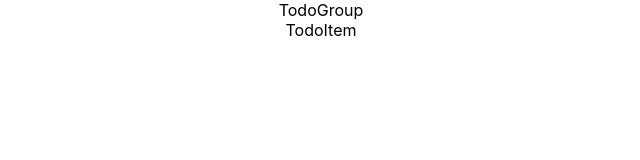
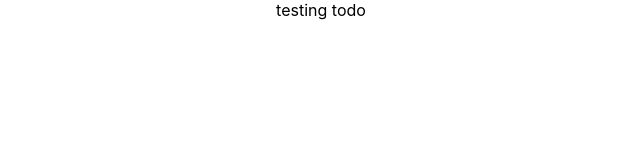
Before and after one commit to kudoyuto/todoList, a React (Create React App) app: page / in a window 1280 px wide. Shown: the top 160 px of the page, without its empty margins (319-959 px from the left). Built offline with nearby package versions, Linux system fonts and the light colour scheme.

Commit message:
[todoList][Yuto]feat: added initial state using store

```diff
--- a/package.json
+++ b/package.json
@@ -3,11 +3,13 @@
   "version": "0.1.0",
   "private": true,
   "dependencies": {
+    "@reduxjs/toolkit": "^1.6.1",
     "@testing-library/jest-dom": "^5.14.1",
     "@testing-library/react": "^11.2.7",
     "@testing-library/user-event": "^12.8.3",
     "react": "^17.0.2",
     "react-dom": "^17.0.2",
+    "react-redux": "^7.2.4",
     "react-scripts": "4.0.3",
     "web-vitals": "^1.1.2"
   },
--- /dev/null
+++ b/src/common/constants/constants.js
@@ -0,0 +1,6 @@
+export const initialToDoList = [
+    {
+        id: "cc53dc26-61b0-406b-99dd-b8825dd2ceec",
+        text: "todo example",
+        done: false
+    }];
--- /dev/null
+++ b/src/common/utils/utils.js
@@ -0,0 +1,9 @@
+export function getAllTodoIds(todos) {
+    return todos.map(todo => todo.id);
+}
+
+export function getToDoByIds(todos, id) {
+
+    return todos.find(todo => todo.id === id);
+
+}
--- a/src/features/todos/components/TodoGroup.js
+++ b/src/features/todos/components/TodoGroup.js
@@ -1,11 +1,20 @@
 import React from 'react'
+import { useSelector } from 'react-redux'
 import TodoItem from './TodoItem'
+import { initialToDoList } from '../../../common/constants/constants'
+import { getAllTodoIds } from '../../../common/utils/utils'
+import {selectTodoIds} from '../reducers/todosSlice'
 
 function TodoGroup() {
+    const todoIds = useSelector(selectTodoIds);
     return (
         <div>
-            TodoGroup
-            <TodoItem />
+            {
+                todoIds.map(id => (
+                    <TodoItem key={id} id={id}/>
+                ))
+            }
+
         </div>
     )
 }
--- a/src/features/todos/components/TodoItem.js
+++ b/src/features/todos/components/TodoItem.js
@@ -1,9 +1,17 @@
 import React from 'react'
+import { useSelector } from 'react-redux'
 
-function TodoItem() {
+import { initialToDoList } from '../../../common/constants/constants'
+import { getToDoByIds } from '../../../common/utils/utils'
+import { selectTodoById } from "../reducers/todosSlice"
+
+function TodoItem(props) {
+
+
+    const todo =useSelector(state => selectTodoById(state, props.id))
     return (
         <div>
-            TodoItem
+            {todo.text}
         </div>
     )
 }
--- /dev/null
+++ b/src/features/todos/reducers/todosSlice.js
@@ -0,0 +1,25 @@
+import { createEntityAdapter, createSlice } from "@reduxjs/toolkit";
+
+const todosAdapter = createEntityAdapter();
+const initialState = todosAdapter.getInitialState({
+    ids:["1"],
+    entities:{
+        "1":{
+            id:"1",
+            text:"testing todo",
+            done:false,
+        },
+    },
+});
+
+const todosSlice = createSlice({
+    name:"todos",
+    initialState: initialState,
+    reducers:{},
+});
+
+export default todosSlice.reducer;
+
+export const {selectIds: selectTodoIds, selectById: selectTodoById } = todosAdapter.getSelectors(
+    (state) => state.todoList
+);
--- a/src/index.js
+++ b/src/index.js
@@ -3,10 +3,14 @@ import ReactDOM from 'react-dom';
 import './index.css';
 import App from './App';
 import reportWebVitals from './reportWebVitals';
+import { Provider } from 'react-redux';
+import store from "./store/store";
 
 ReactDOM.render(
   <React.StrictMode>
-    <App />
+    <Provider store={store}>
+      <App />
+    </Provider>
   </React.StrictMode>,
   document.getElementById('root')
 );
--- /dev/null
+++ b/src/store/store.js
@@ -0,0 +1,10 @@
+import { configureStore } from "@reduxjs/toolkit";
+import todosReducer from "../features/todos/reducers/todosSlice";
+
+const store = configureStore({
+    reducer: {
+        todoList: todosReducer
+    },
+});
+
+export default store;
```
Also changed, not shown: 1 other file (tests, documents, lock files or other folders).
